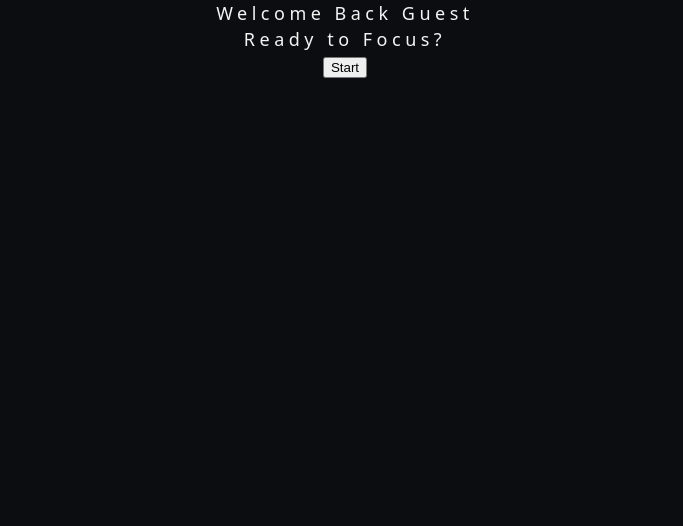
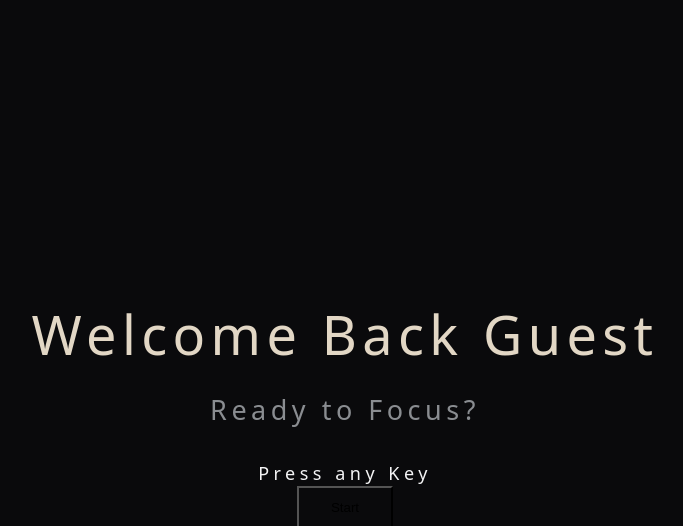
Before and after one commit to FinchDefense/flowstate-app, a React (Vite) app: page / in a window 1280 px wide. Shown: the top 526 px of the page, without its empty margins (295-978 px from the left). Built offline with nearby package versions, Linux system fonts and the light colour scheme.

Commit message:
Style welcome message further

```diff
--- a/src/App.css
+++ b/src/App.css
@@ -1,5 +1,5 @@
 :root {
-  --bg-color: #0c0d10;
+  --bg-color: #0a0a0c;
   --bg-card: #dac3a9;
   --border-color: #ab2a1b;
   --font-mono: 'JetBrains Mono', 'Fira Code', monospace;
@@ -32,12 +32,37 @@ body {
 
 .welcome-message {
   animation: cinematic-dissolve 3s cubic-bezier(0.25, 1, 0.5, 1) forwards;
+  display: flex;
+  flex-direction: column;
+  justify-content: center;
+  align-items: center;
+  min-height: 100vh;
 }
 
 .welcome-message.exiting {
   animation: ancient-dust 1.2s ease-in forwards;
 }
 
+.main-intro {
+  color: #e2d7c5;
+  font-size: 3rem;
+  letter-spacing: 0.3rem;
+  font-weight: 500;
+  margin: 50px auto;
+}
+
+.sub-intro {
+  color: #8a8d91;
+  font-size:1.5rem;
+  font-weight: 300;
+  margin-bottom: 2rem;
+}
+
+.start-button {
+  background: transparent;
+  padding: 12px 32px;
+
+}
 
 .tabs {
   display: flex;
--- a/src/App.tsx
+++ b/src/App.tsx
@@ -33,6 +33,7 @@ export function App() {
       <div className={`welcome-message ${isExiting ? "exiting" : ""}`}>
         <div className="main-intro">Welcome Back {displayName || "Guest"}</div>
         <div className="sub-intro">Ready to Focus?</div>
+        <div className="press-any-key">Press any Key</div>
         <button
           onClick={() => {
             setIsExiting(true);
@@ -41,6 +42,7 @@ export function App() {
             }, 1200);
           }}
           disabled={isExiting}
+          className="start-button"
         >
           Start
         </button>
```
